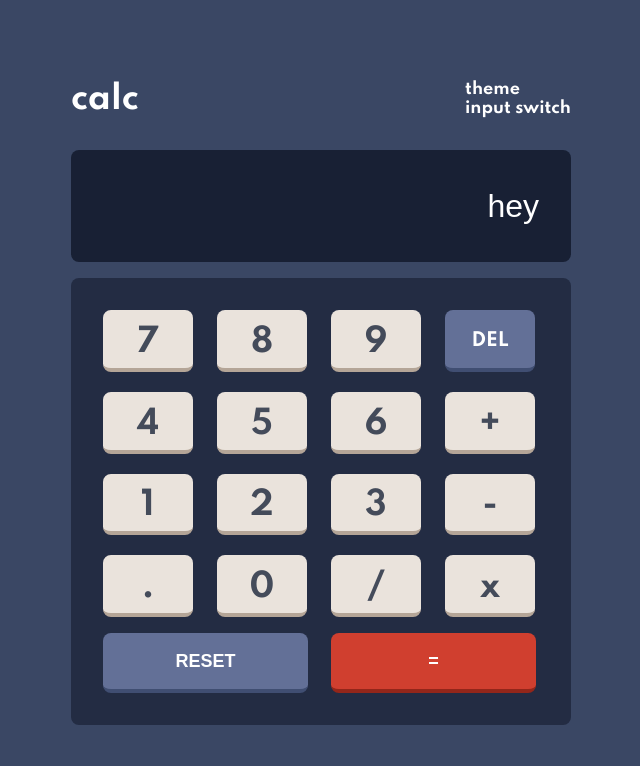
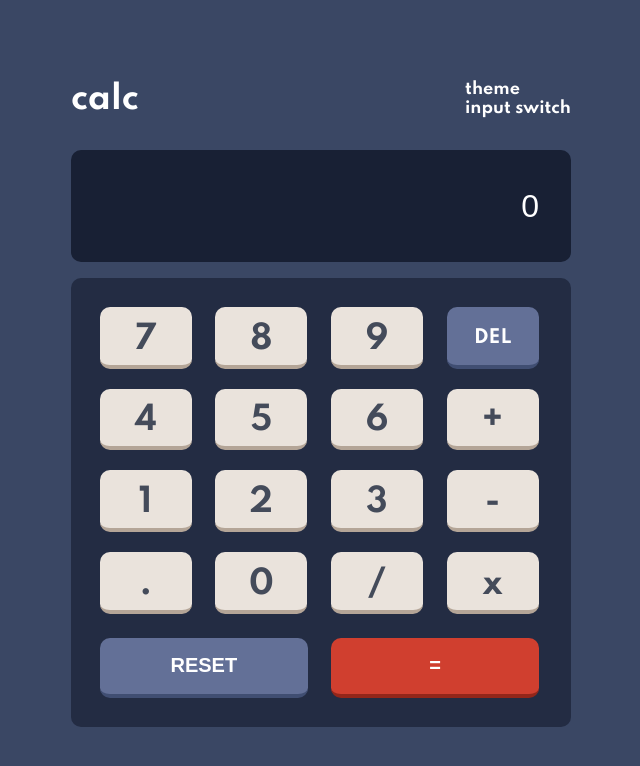
Before and after one commit to unexunderscore/calculator-app, a React (Create React App) app: page / in a window 1280 px wide. Shown: the top 766 px of the page, without its empty margins (319-959 px from the left). Built offline with nearby package versions, Linux system fonts and the light colour scheme.

Commit message:
Buttons working, display on input and you can delet last input or reset all.

```diff
--- a/src/App.css
+++ b/src/App.css
@@ -97,7 +97,7 @@ body{
   margin-right: 1rem;
   width: 100%;
   border: none;
-  border-radius: 8px;
+  border-radius: 10px;
   outline: none;
   box-sizing: border-box;
   padding-right: 2rem;
@@ -108,8 +108,8 @@ body{
 .buttons-layout{
   margin-top: 1rem;
   background-color: var(--toggle-bg);
-  border-radius: 8px;
-  padding: 2rem;
+  border-radius: 10px;
+  padding: 1.8rem;
 
 }
 
@@ -124,9 +124,9 @@ body{
   background-color: var(--key-orange);
   color: var(--text-blue);
   font-size: 32px;
-  border-radius: 8px;
+  border-radius: 10px;
   text-align: center;
-  width: 90px;
+  width: 92px;
   height: 45px;
   border-bottom: 4px solid var(--key-orange-shadow);
 }
@@ -147,10 +147,10 @@ body{
   text-transform: uppercase;
   text-align: center;
   background-color: var(--key-bg);
-  width: 90px;
+  width: 92px;
   height: 45px;
   border-bottom: 4px solid var(--key-shadow);
-  border-radius: 8px;
+  border-radius: 10px;
 }
 
 .del-btn div{
@@ -160,7 +160,7 @@ body{
 
 
 .row-btns{
- margin-top: 1rem;
+ margin-top: 1.5rem;
  display: grid;
  grid-template-columns: auto auto;
  gap: 20px;
@@ -168,27 +168,27 @@ body{
 }
 
 .reset-btn{
- font-size: 18px;
+ font-size: 20px;
  text-transform: uppercase;
- width: 205px;
+ width: 208px;
  height: 60px;
  font-weight: 700;
  color: var(--text-white);
  background-color: var(--key-bg);
  border: none;
- border-radius: 8px;
+ border-radius: 10px;
  border-bottom: 4px solid var(--key-shadow);
 }
 
 .eq-btn{
-  font-size: 18px;
-  width: 205px;
+  font-size: 20px;
+  width: 208px;
   max-height: 60px;
   font-weight: 700;
   color: var(--text-white);
   background-color: var(--key-red);
   border: none;
-  border-radius: 8px;
+  border-radius: 10px;
   border-bottom: 4px solid var(--key-red-shadow);
 }
 
--- a/src/App.js
+++ b/src/App.js
@@ -1,6 +1,21 @@
 import './App.css';
+import { useState } from 'react';
 
 function App() {
+
+  const [number, setNumber] = useState('0');
+
+  const handleDell = () => {
+    let lastNumber = (number.length)-1
+    let newNumber = ''
+    for(let i=0; i<lastNumber; i++){
+      newNumber += number[i];
+    }
+    setNumber(newNumber);
+  }
+
+
+
   return (
     <div className="App">
         <div className='calc-layout'>
@@ -21,7 +36,7 @@ function App() {
         {/* SCREEN OUTPUT */}
         <div >
 
-         <input className='output-layout' type="text" value={'hey'} />
+         <input className='output-layout' type="text" value={number}/>
         </div>
          {/* ^^^^^^^^^ */}
 
@@ -30,34 +45,68 @@ function App() {
         <div className='buttons-layout'>
 
             <div className="btn-grid">
-             <div className='num-btn'>7</div>
-             <div className='num-btn'>8</div>
-             <div className='num-btn'>9</div>
+             <div className='num-btn'
+             onClick={() => setNumber(number+'7')}
+             >7</div>
+             <div className='num-btn'
+             onClick={() => setNumber(number+'8')}
+             >8</div>
+             <div className='num-btn'
+             onClick={() => setNumber(number+'9')}
+             >9</div>
              <div className='del-btn'>
-               <div>del</div></div>
+               <div
+               onClick={handleDell}
+               >del</div></div>
 
 
-             <div className='num-btn'>4</div>
-             <div className='num-btn'>5</div>
-             <div className='num-btn'>6</div>
-             <div className='num-btn'>+</div>
+             <div className='num-btn'
+             onClick={() => setNumber(number+'4')}
+             >4</div>
+             <div className='num-btn'
+             onClick={() => setNumber(number+'5')}
+             >5</div>
+             <div className='num-btn'
+             onClick={() => setNumber(number+'6')}
+             >6</div>
+             <div className='num-btn'
+             onClick={() => setNumber(number+'+')}
+             >+</div>
 
 
-             <div className='num-btn'>1</div>
-             <div className='num-btn'>2</div>
-             <div className='num-btn'>3</div>
-             <div className='num-btn'>-</div>
+             <div className='num-btn'
+             onClick={() => setNumber(number+'1')}
+             >1</div>
+             <div className='num-btn'
+             onClick={() => setNumber(number+'2')}
+             >2</div>
+             <div className='num-btn'
+             onClick={() => setNumber(number+'3')}
+             >3</div>
+             <div className='num-btn'
+             onClick={() => setNumber(number+'-')}
+             >-</div>
 
 
-             <div className='num-btn'>.</div>
-             <div className='num-btn'>0</div>
-             <div className='num-btn'>/</div>
-             <div className='num-btn'>x</div>
+             <div className='num-btn'
+             onClick={() => setNumber(number+'.')}
+             >.</div>
+             <div className='num-btn'
+             onClick={() => setNumber(number+'0')}
+             >0</div>
+             <div className='num-btn'
+             onClick={() => setNumber(number+'/')}
+             >/</div>
+             <div className='num-btn'
+             onClick={() => setNumber(number+'x')}
+             >x</div>
 
              </div>
 
           <div className='row-btns'>
-            <button className='reset-btn'>Reset</button>
+            <button className='reset-btn'
+            onClick={() => setNumber('')}
+            >Reset</button>
             <button className='eq-btn'>=</button>
           </div>
 
```
